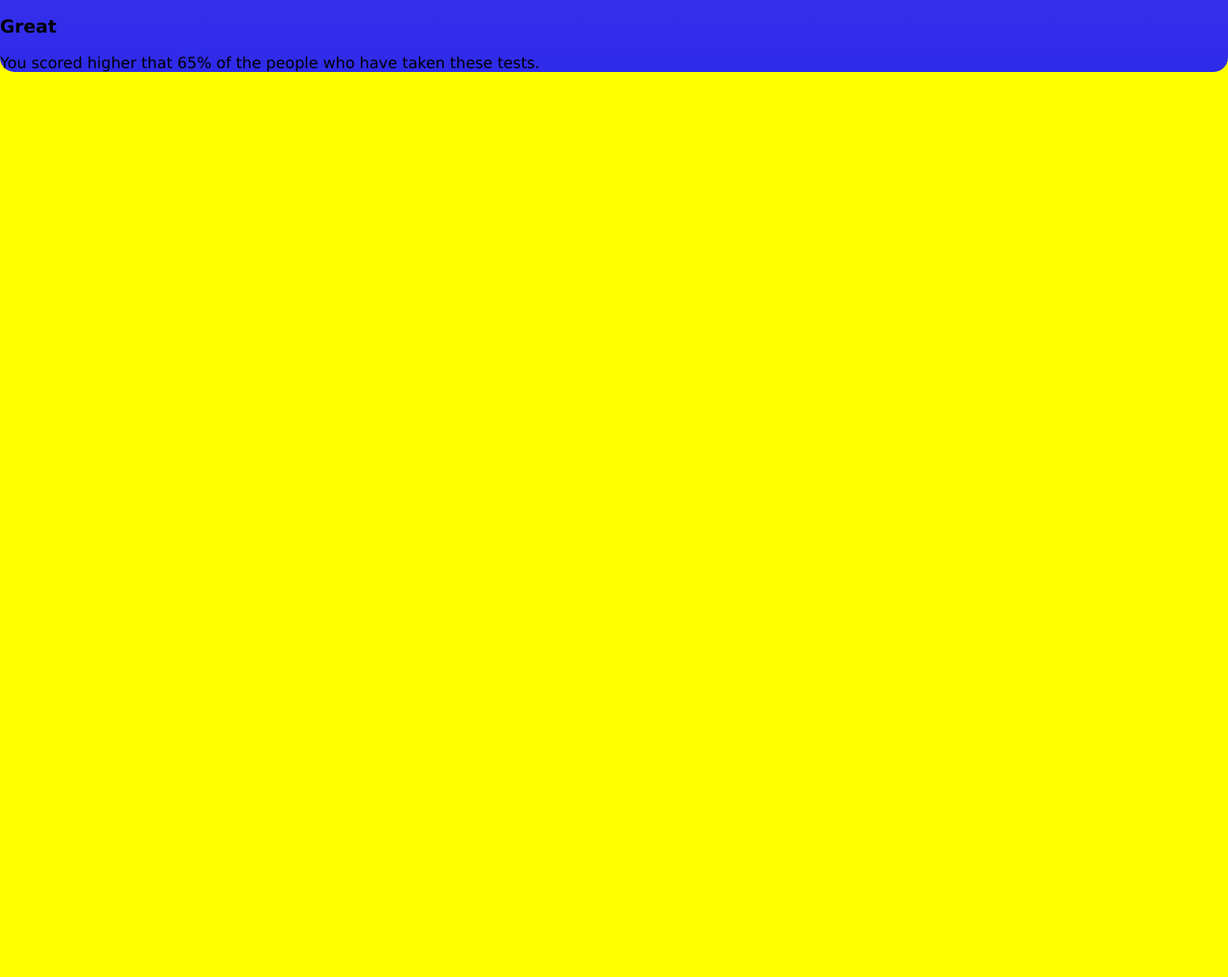
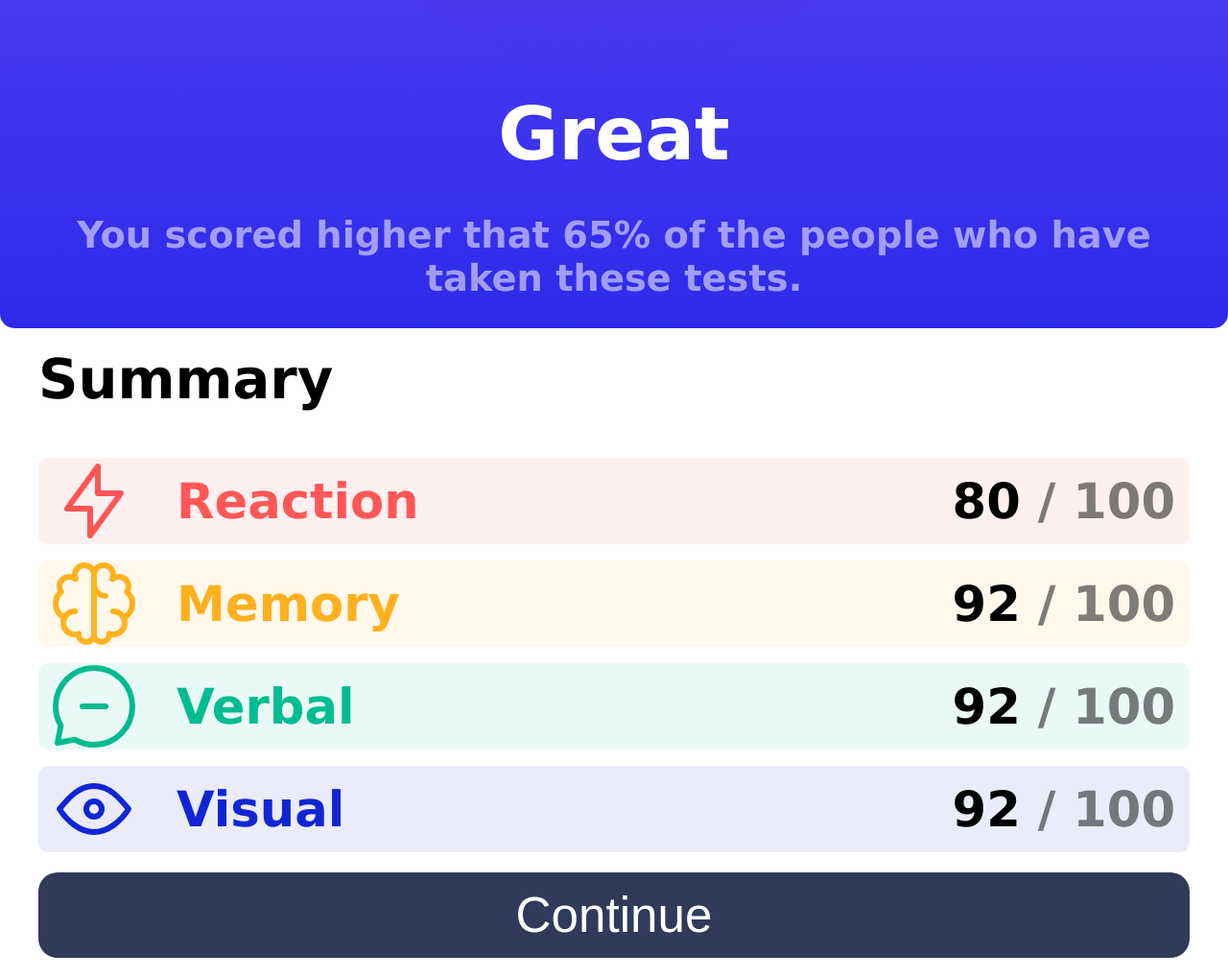
Before and after one commit to KevinSR-Dev/desafio-2-summaryComponent.github.en, a website: page index.html in a window 1280 px wide. Shown: the part 710-1728 px from the top of the page at 96% size. Before the commit the page ends 801 px from the top, so only its background shows below. Drawn offline with Linux system fonts and the light colour scheme.

Commit message:
0.2v-css-rules

```diff
--- a/css/styles.css
+++ b/css/styles.css
@@ -7,7 +7,6 @@ html {
 body {
   padding: 0;
   margin: 0;
-  background-color: yellow;
 }
 
 * {
@@ -22,11 +21,13 @@ body {
 .result {
   background: linear-gradient(180deg, hsl(252, 100%, 67%), hsl(241, 81%, 54%));
   border-radius: 0 0 15px 15px;
+  text-align: center;
+  overflow: hidden;
+  position: relative;
 }
 
 .result > div {
   width: 50%;
-  font-size: 10vw;
   aspect-ratio: 1;
   border-radius: 50%;
   justify-content: center;
@@ -34,10 +35,142 @@ body {
   display: flex;
   flex-direction: column;
   margin: auto;
-  background-color: red;
+  background: linear-gradient(hsla(256, 72%, 46%, 1), hsla(241, 72%, 46%, 0));
 }
 
 .result > div span:first-child {
-  font-size: calc(1em + 15%);
-  background-color: aquamarine;
+  font-size: clamp(2.8rem, 20vw, 20.25rem);
+  color: white;
 }
+
+.result > div span:last-child {
+  color: rgba(255, 255, 255, 0.536);
+  font-weight: bold;
+  font-size: clamp(0.8rem, 3vw, 10.25rem);
+}
+
+.result h2 {
+  color: rgba(255, 255, 255, 0.675);
+  font-size: clamp(1rem, 4vw, 10.25rem);
+}
+
+.result h3 {
+  color: rgb(255, 255, 255);
+  font-size: clamp(1rem, 6vw, 10.25rem);
+  margin-top: 20px;
+  margin-bottom: 0;
+}
+
+.result p {
+  color: rgba(255, 255, 255, 0.536);
+  font-weight: bold;
+  font-size: clamp(0.8rem, 3vw, 10.25rem);
+  padding: 0 40px 0;
+  margin-bottom: 30px;
+}
+
+/* Rules CSS Summary */
+.summary {
+  background-color: white;
+  margin-top: -20px;
+  overflow: hidden;
+  padding: 0 40px;
+}
+
+.summary > h2 {
+  margin-top: 40px;
+  font-size: clamp(1em, 4.5vw, 10em);
+}
+
+.summary ul {
+  list-style: none;
+  padding: 0;
+}
+
+ul > li {
+  display: flex;
+  justify-content: space-between;
+  font-weight: bold;
+  font-size: clamp(1em, 4vw, 10em);
+  border-radius: 10px;
+  padding: 15px;
+  padding-left: clamp(2.5em, 12%, 20em);
+}
+
+ul > li p:last-child span:last-child {
+  color: rgba(0, 0, 0, 0.5);
+}
+
+ul li > * {
+  margin: 0;
+}
+
+ul {
+  display: flex;
+  flex-direction: column;
+  gap: 17px;
+}
+
+/* Reaction css */
+ul .reaction {
+  background: url(../assets/images/icon-reaction.svg);
+  background-repeat: no-repeat;
+  background-position: center left 10px;
+  background-size: clamp(1em, 8%, 10em);
+  background-color: hsla(0, 100%, 67%, 0.085);
+}
+
+ul .reaction p:first-child {
+  color: hsl(0, 100%, 67%);
+}
+
+/* Memory css */
+ul .memory {
+  background: url(../assets/images/icon-memory.svg);
+  background-repeat: no-repeat;
+  background-position: center left 10px;
+  background-size: clamp(1em, 8%, 10em);
+  background-color: hsla(39, 100%, 56%, 0.085);
+}
+
+ul .memory p:first-child {
+  color: hsl(39, 100%, 56%);
+}
+
+/* verbal css */
+ul .verbal {
+  background: url(../assets/images/icon-verbal.svg);
+  background-repeat: no-repeat;
+  background-position: center left 10px;
+  background-size: clamp(1em, 8%, 10em);
+  background-color: hsla(166, 100%, 37%, 0.085);
+}
+
+ul .verbal p:first-child {
+  color: hsl(166, 100%, 37%);
+}
+
+/* Visual css */
+ul .visual {
+  background: url(../assets/images/icon-visual.svg);
+  background-repeat: no-repeat;
+  background-position: center left 10px;
+  background-size: clamp(1em, 8%, 10em);
+  background-color: hsla(234, 85%, 45%, 0.085);
+}
+
+ul .visual p:first-child {
+  color: hsl(234, 85%, 45%);
+}
+
+/* button de peticion de continuar */
+button {
+  border: none;
+  width: 100%;
+  font-size: clamp(1em, 4vw, 10em);
+  color: white;
+  background-color: hsl(224, 30%, 27%);
+  border-radius: 20px;
+  padding: 15px 0;
+  margin: 5px 0 20px;
+}
--- a/index.html
+++ b/index.html
@@ -20,18 +20,38 @@
         <h2>You result</h2>
         <div>
           <span>76</span>
-          <span class="total">of 100</span>
+          <span>of 100</span>
         </div>
         <h3>Great</h3>
         <p>
           You scored higher that 65% of the people who have taken these tests.
         </p>
       </div>
-      <div class="summary"></div>
+      <div class="summary">
+        <h2>Summary</h2>
+        <ul class="list">
+          <li class="reaction">
+            <p>Reaction</p>
+            <p><span>80</span><span> / 100</span></p>
+          </li>
+          <li class="memory">
+            <p>Memory</p>
+            <p><span>92</span><span> / 100</span></p>
+          </li>
+          <li class="verbal">
+            <p>Verbal</p>
+            <p><span>92</span><span> / 100</span></p>
+          </li>
+          <li class="visual">
+            <p>Visual</p>
+            <p><span>92</span><span> / 100</span></p>
+          </li>
+        </ul>
+        <button type="submit">Continue</button>
+      </div>
     </section>
     <aside></aside>
   </main>
-
 </body>
 
 </html>
```
